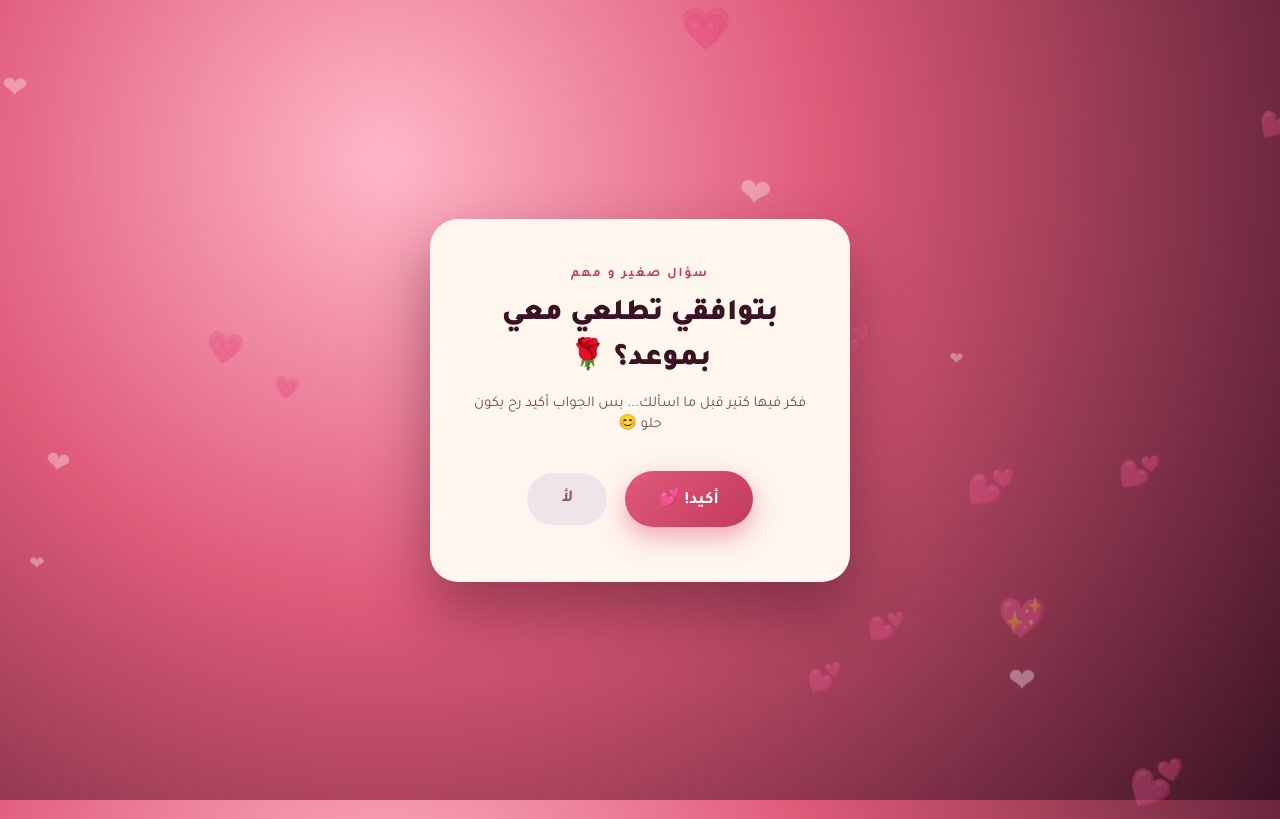
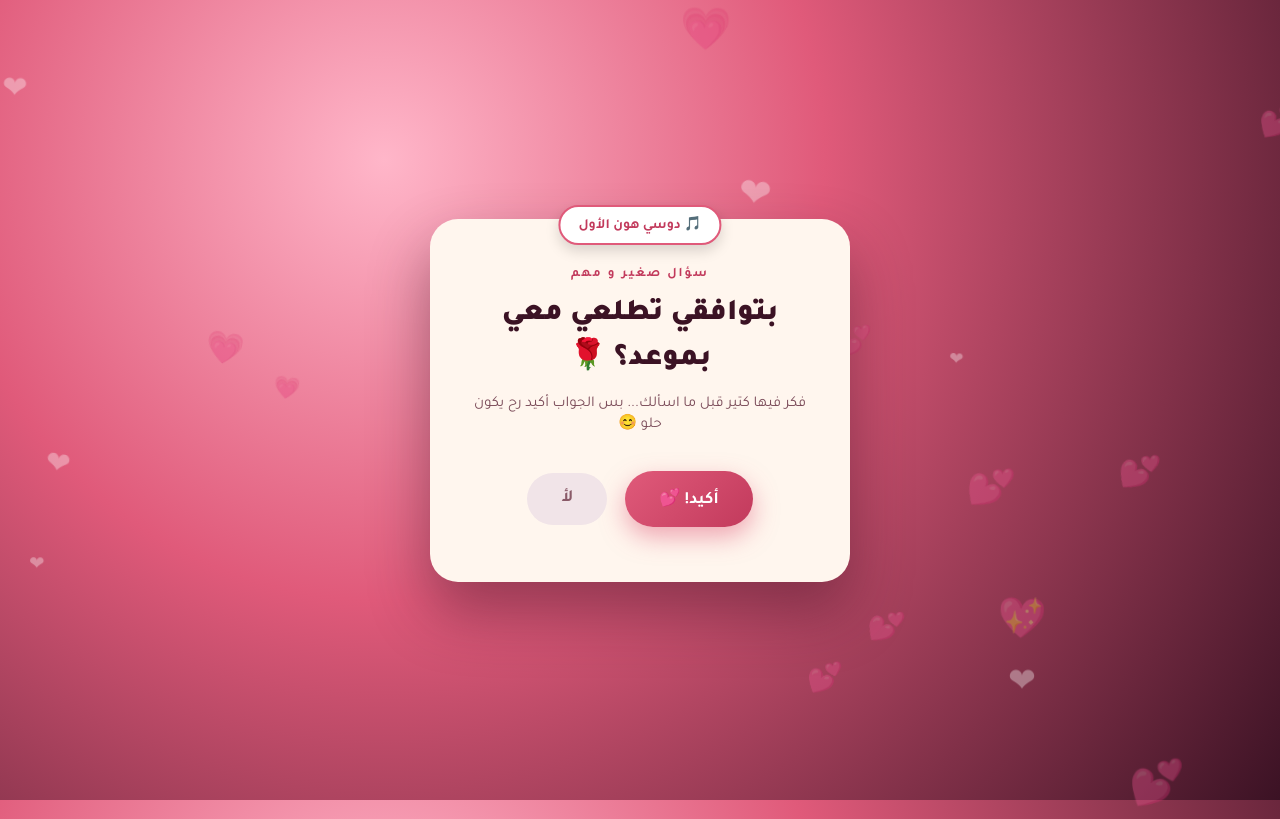
Before and after one commit to masoudomar998-debug/My-page, a plain HTML site: page index.html in a window 1280 px wide. Drawn offline with Linux system fonts and the light colour scheme.

Commit message:
Add files via upload

```diff
--- a/index.html
+++ b/index.html
@@ -268,6 +268,7 @@
 </iframe>
 
 <div class="card">
+  <button id="musicBtn" onclick="startMusic()" style="position:absolute; top:-14px; left:50%; transform:translateX(-50%); background:#fff; border:2px solid var(--rose); border-radius:999px; padding:8px 18px; font-size:14px; font-weight:700; color:var(--rose-deep); box-shadow:0 6px 14px rgba(0,0,0,0.15); z-index:5;">🎵 دوسي هون الأول</button>
 
   <div id="question-block">
     <div class="eyebrow">سؤال صغير و مهم</div>
```
